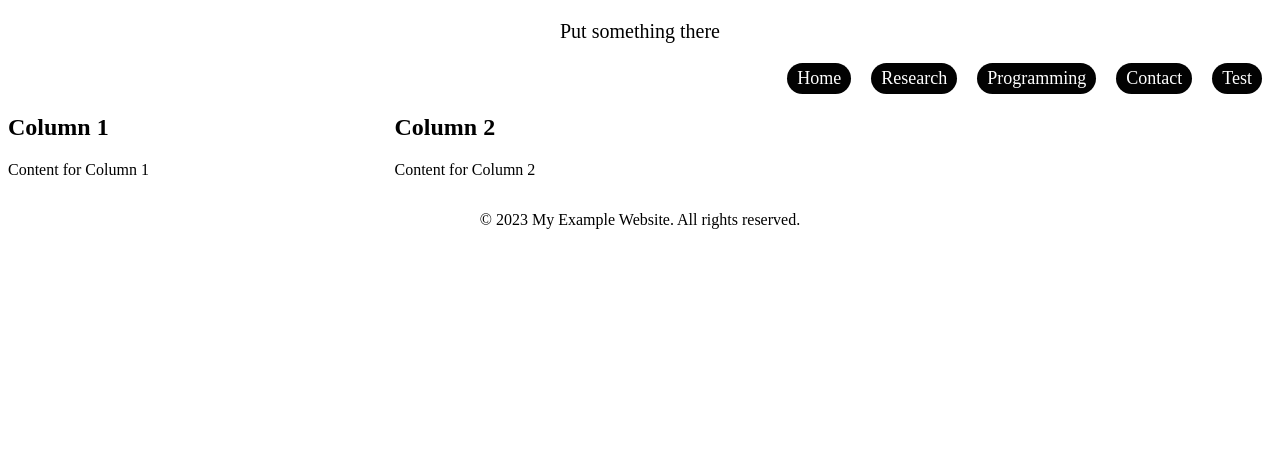
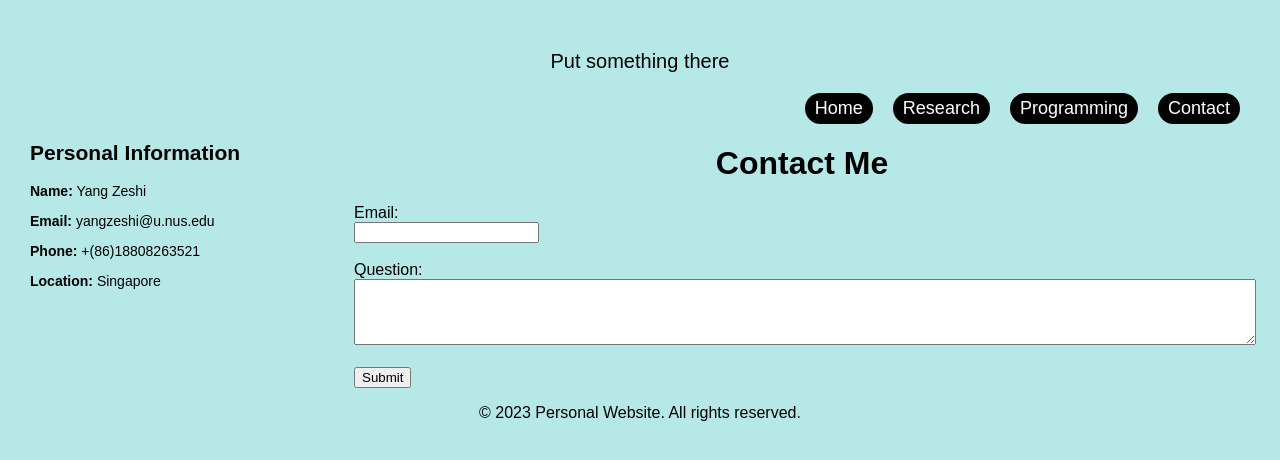
Before and after one commit to Zeshi-Yang/personal-website, a Flask app: page /contact in a window 1280 px wide. Shown: the top 460 px of the page. Run offline with Flask 3, Linux system fonts and the light colour scheme; data comes from the database, SQL or seed files in the repository.

Commit message:
Hope you have a good sleep

```diff
--- a/app.py
+++ b/app.py
@@ -1,4 +1,4 @@
-from flask import Flask,render_template,Blueprint,g,request
+from flask import Flask,render_template,Blueprint,g,request, render_template_string, url_for
 import sqlite3
 
 DATABASE='test.db'
@@ -44,16 +44,8 @@ person.introduction="""
     <p>I belive it will be a wonderful journy when moving towards the top supply chain.</p>
     """
 
-
 # Create a blueprint for the research sub-website
 research_bp=Blueprint('research',__name__,url_prefix='/research')
-
-@app.context_processor
-def inject_intros():
-    db = get_db()
-    cursor = db.execute('SELECT * FROM research_projects')
-    intros = cursor.fetchall()
-    return dict(intros=intros)
 
 @research_bp.route('/')
 def research():
@@ -62,8 +54,17 @@ def research():
     intros = cursor.fetchall()
     return render_template('research.html',intros=intros)
 
+@app.context_processor
+def inject_intros():
+    db = get_db()
+    research_cursor = db.execute('SELECT * FROM research_projects')
+    research_intros = research_cursor.fetchall()
+    programming_cursor = db.execute('SELECT * FROM programming_projects')
+    programming_intros = programming_cursor.fetchall()
+    return dict(research_intros=research_intros, programming_intros=programming_intros)
+
 @app.route('/research/<int:intro_id>')
-def show_intro(intro_id):
+def show_intro_1(intro_id):
     db = get_db()
     cursor = db.execute('SELECT * FROM research_projects')
     intros = cursor.fetchall()
@@ -71,10 +72,26 @@ def show_intro(intro_id):
     # Render and return the template that displays the introduction
     return render_template('/research projects/research_projects.html',intro=intros[intro_id-1])
 
+@app.route('/programming/<int:intro_id>')
+def show_intro_2(intro_id):
+
+    db = get_db()
+
+    cursor = db.execute('SELECT * FROM programming_projects')
+
+    intros = cursor.fetchall()
+    # Retrieve the introduction from the database based on the intro_id
+    # Render and return the template that displays the introduction
+
+    # Generate the image source for the specific intro_id
+    image_src = url_for('static', filename=f'images/{intro_id}.png')
+
+    return render_template('/programming projects/programming_projects.html',intro=intros[intro_id-1],image_src=image_src)
+
 
 @app.route('/')
 def home():
-    return render_template('home.html',person=person)
+    return render_template('index.html',person=person)
 
 @app.route('/trading')
 def trading():
@@ -86,14 +103,37 @@ programming_bp=Blueprint('programming',__name__,url_prefix='/programming')
 
 @programming_bp.route('/')
 def programming():
-
-    return render_template('programming.html')
+    db = get_db()
+    cursor = db.execute('SELECT * FROM programming_projects')
+    intros = cursor.fetchall()
+    return render_template('programming.html',intros=intros)
 
 
 @app.route('/contact')
 def contact():
 
-    return render_template('test.html')
+    return render_template('contact.html',person=person)
+
+@app.route('/submit', methods=['POST'])
+def submit_form():
+    if request.method == 'POST':
+        email = request.form['email']
+        question = request.form['question']
+
+        # Store the form data as required
+        # You can write the code to store the data in a database, file, or any other storage method
+        db = get_db()
+        cursor=db.execute("INSERT INTO contact (email, question) VALUES (?, ?)", (email,question))
+
+        # Commit the changes to the database
+        db.commit()
+
+        return render_template_string("""
+            <script>
+                alert("Form submitted successfully");
+                window.history.back();
+            </script>
+        """)
 
 @app.route('/test')
 def test():
@@ -104,33 +144,6 @@ def test():
 app.register_blueprint(research_bp)
 app.register_blueprint(programming_bp)
 
-# Create and populate the SQLite database with sample introduction data
-def init_db():
-    db = get_db()
-    with app.open_resource('schema.sql', mode='r') as f:
-        db.cursor().executescript(f.read())
-    db.commit()
-
-@app.cli.command('initdb')
-def initdb_command():
-    init_db()
-    print('Initialized the database.')
-
-@app.route('/add_intro', methods=['GET', 'POST'])
-def add_intro():
-    if request.method == 'POST':
-        title = request.form['title']
-        content = request.form['content']
-        conn = sqlite3.connect('test.db')
-        cursor = conn.cursor()
-        insert_command = "INSERT INTO introductions (title, content) VALUES (?, ?)"
-        cursor.execute(insert_command, (title, content))
-        conn.commit()
-        conn.close()
-
-        return "New intro added successfully!"
-
-    return render_template('add_intro.html')
 
 if __name__=='__main__':
     app.debug=True
--- a/schema.sql
+++ b/schema.sql
@@ -2,8 +2,8 @@ DROP TABLE IF EXISTS introductions;
 CREATE TABLE introductions (
     id INTEGER PRIMARY KEY AUTOINCREMENT,
     title TEXT NOT NULL,
+    content TEXT NOT NULL
     full_title TEXT NOT NULL,
-    content TEXT NOT NULL
 );
 INSERT INTO introductions (title, content) VALUES ('Binder Jetting', 'Introduction to Binder Jetting...');
 INSERT INTO introductions (title, content) VALUES ('Laser Powder Bed Fusion', 'Introduction to Laser Powder Bed Fusion...');
--- a/static/styles/main.css
+++ b/static/styles/main.css
@@ -45,10 +45,7 @@ flex-grow: 1;
 .column2 {
 flex-grow: 2;
 }
-.warpper{
-    display: grid;
-    grid-template-columns: 1fr 1fr 1fr;
-}
+
 hr{
     color: blue;
     height: 2px;
@@ -56,7 +53,7 @@ hr{
     margin-left: auto;
     margin-right: auto;
 }
-.grid-container {
+.column2 .grid-container {
     display: grid;
     grid-template-columns: 1fr 1fr 1fr;
   }
--- a/templates/add_intro.html
+++ b/templates/add_intro.html
@@ -6,5 +6,8 @@
     <label for="content">Content:</label>
     <textarea name="content"></textarea>
     <br>
+    <label for="full_title">full_title:</label>
+    <input name="text"></input>
+    <br>
     <input type="submit" value="Submit">
 </form>
--- a/templates/base.html
+++ b/templates/base.html
@@ -13,12 +13,12 @@
     <a href="/research" class="widget">Research</a>
     <a href="/programming" class="widget">Programming</a>
     <a href="/contact" class="widget">Contact</a>
-    <a href="/test" class="widget">Test</a>
+    <!-- <a href="/test" class="widget">Test</a> -->
   </div>
   {% block content %}
   {% endblock %}
 </body>
 <footer style="text-align:center;">
-    <p>&copy; 2023 My Example Website. All rights reserved.</p>
+    <p>&copy; 2023 Personal Website. All rights reserved.</p>
 </footer>
 </html>
--- /dev/null
+++ b/templates/contact.html
@@ -0,0 +1,35 @@
+<!DOCTYPE html>
+{% extends 'base.html' %}
+{% block content %}
+<head>
+    <title>{% block title %}Contact Page{% endblock %}</title>
+    <link rel="stylesheet" type="text/css" href="{{ url_for('static', filename='styles/main.css') }}">
+</head>
+<body>
+  <div class="column-container" style="display: grid; grid-template-columns: 1fr 4fr;grid-gap: 100px;">
+
+    <div class="column1">
+      <div class="overall">
+        <h2>Personal Information</h2>
+        <p><strong>Name:</strong> {{person.name}}</p>
+        <!-- <p><strong>Age:</strong> {{person.age}}</p> -->
+        <p><strong>Email:</strong> {{person.email}}</p>
+        <p><strong>Phone:</strong> {{person.phone}}</p>
+        <p><strong>Location:</strong> {{person.location}}</p>
+      </div>
+    </div>
+  <div class="column2">
+  <h1>Contact Me</h1>
+  <form action="/submit" method="POST">
+    <label for="email">Email:</label><br>
+    <input type="email" id="email" name="email" required><br><br>
+
+    <label for="question">Question:</label><br>
+    <textarea id="question" name="question" rows="4" required style="width: 100%;"></textarea><br><br>
+
+    <input type="submit" value="Submit">
+  </form>
+</div>
+</div>
+</body>
+{% endblock %}
--- a/templates/research projects/project_tree.html
+++ b/templates/research projects/project_tree.html
@@ -1,10 +1,9 @@
 <link rel="stylesheet" type="text/css" href="{{ url_for('static', filename='styles/main.css') }}">
 <h2>Projects</h2>
 <div class="project-list" style="grid-template-columns: 1fr 1fr;">
-  {% for intro in intros %}
-      <a href="{{ url_for('show_intro', intro_id=intro['id']) }}" class="widget">{{ intro['title'] }}</a>
+  {% for intro in research_intros %}
+      <a href="{{ url_for('show_intro_1', intro_id=intro['id']) }}" class="widget">{{ intro['title'] }}</a>
   {% endfor %}
-  <a href="/" class="widget">Powder spattering</a>
   <a href="/" class="widget">Filament Deposition Modelling</a>
   <a href="/" class="widget">Molding Injection</a>
   <a href="/" class="widget">Acoustic Signal Emissions</a>
--- a/templates/research.html
+++ b/templates/research.html
@@ -18,8 +18,10 @@
       <div class="wrapper">
         <div class="section">
           <p class="spacer" style="margin-bottom: 70px;"></p>
-          <p>在不断的膨胀与打脸中，苟求一丝对世界的认识 (2016-2023)</p>
-          <p>坦途于心境，谨慎于世事 (2023-)</p>
+          <p style="white-space: pre-line; line-height: normal+5px;">Here the details of resaerch projects in my four-year phd study are summarised.
+            坦途于心境，谨慎于世事 (2023-)
+            我很喜欢一个人玩东西，但很不喜欢和别人分享。我现在认为这是一个自私且无能的行为，我希望改变这些。
+          </p>
         </div>
       </div>
     </div>
```
Also changed, not shown: database.py (+38 -4 lines), templates/programming projects/programming_projects.html (added, +30 -0 lines), templates/programming projects/project_tree.html (+5 -5 lines), static/images/2.png (added), templates/index.html (renamed from templates/home.html), test.db.
